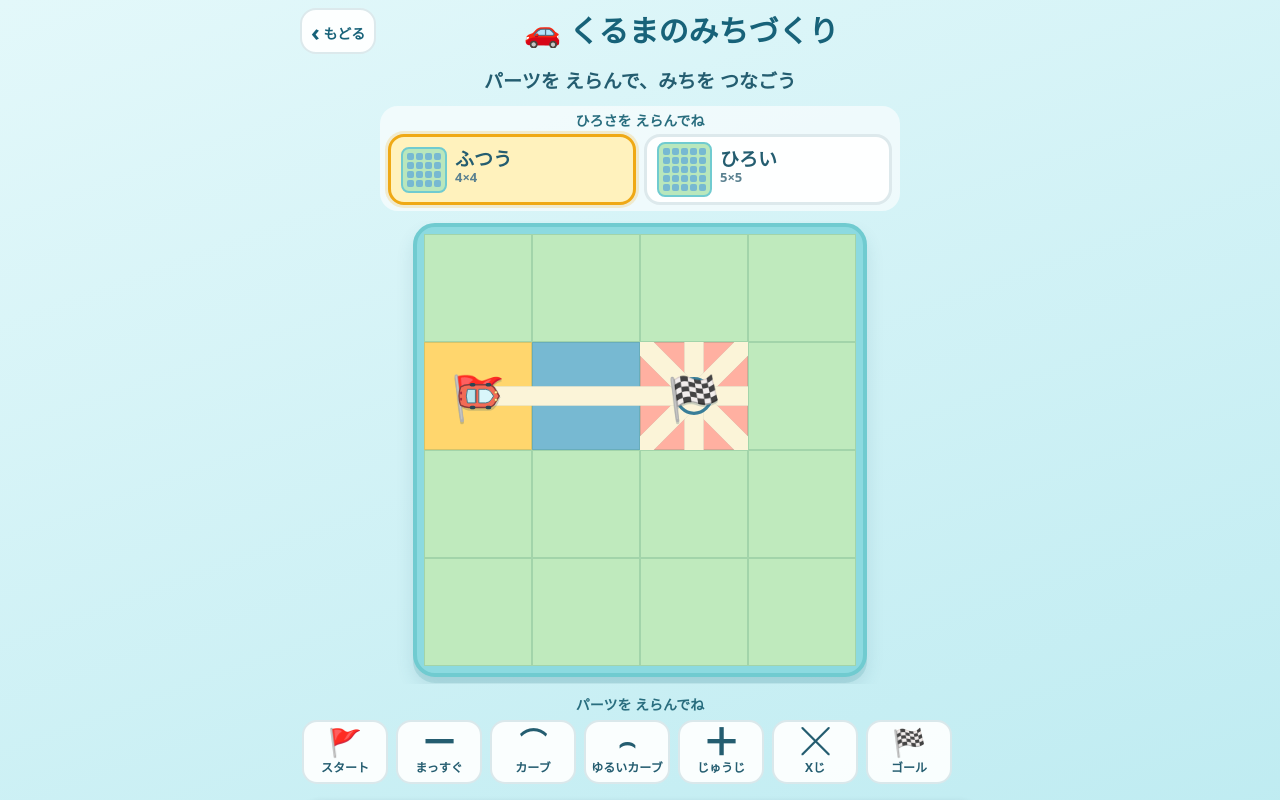
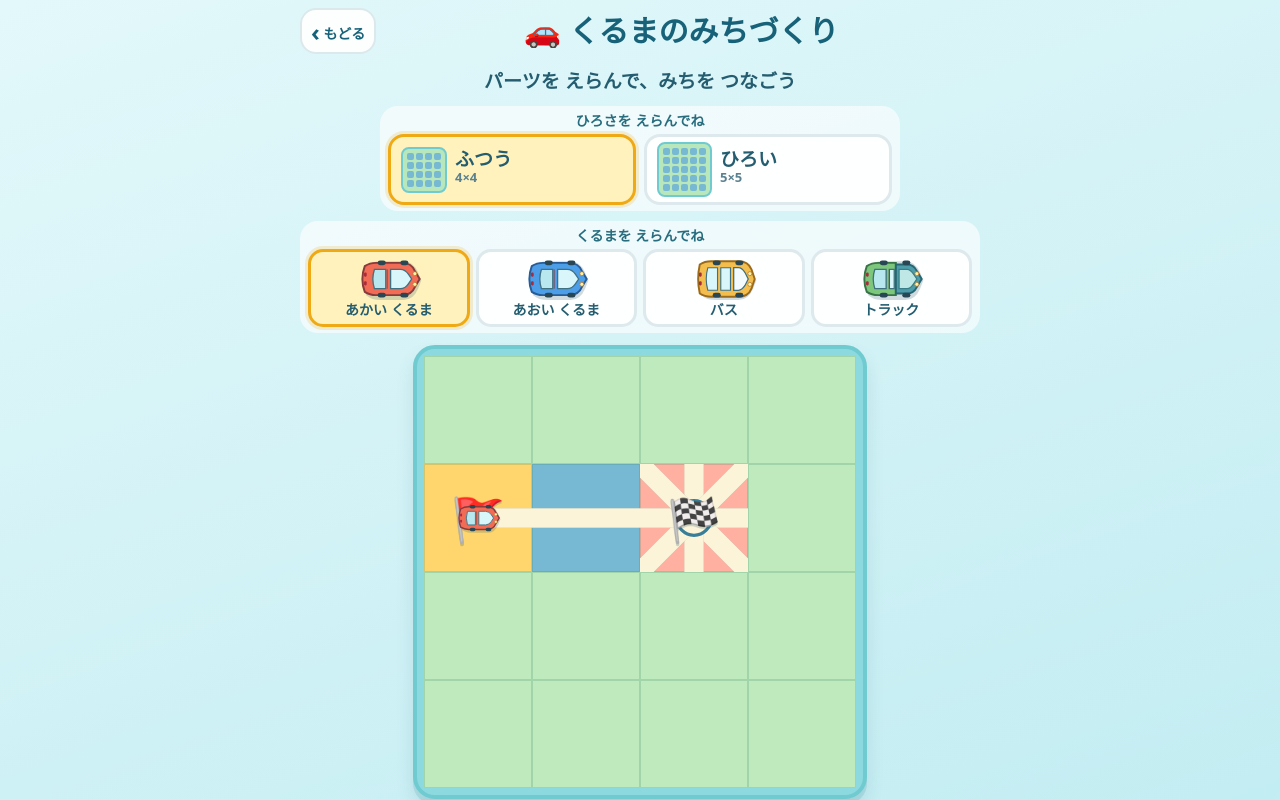
Before and after one commit to KoheiKasahara/kids-playground, a React (Vite) app: page /games/car-road-builder in a window 1280 px wide. Shown: the top 800 px of the page. Built offline with nearby package versions, Linux system fonts and the light colour scheme.

Commit message:
feat(car-road): add selectable vehicle types (#372)

```diff
--- a/src/games/car-road-builder/CarRoadBoard.tsx
+++ b/src/games/car-road-builder/CarRoadBoard.tsx
@@ -3,6 +3,8 @@ import type { RouteSample } from './routeModel'
 import { connectionsForPart, createPlacedPart, PART_DEFINITIONS, type PartKind } from './partDefinitions'
 import type { Board, BoardCell } from './boardModel'
 import { getPathSpec, pathSpecToSvgPath } from './roadGeometry'
+import CarVisual from './CarVisual'
+import type { VehicleId } from './vehicleDefinitions'
 import styles from './CarRoadBuilder.module.css'
 
 export type CarRoadBoardProps = {
@@ -20,6 +22,7 @@ export type CarRoadBoardProps = {
   carSample?: RouteSample | null
   carAtStart?: Readonly<{ x: number; y: number }> | null
   carAngle?: number
+  vehicleId?: VehicleId
 }
 
 function RoadPartVisual({ part }: { part: Readonly<{ kind: PartKind; rotationStep: number }> }) {
@@ -44,46 +47,12 @@ function RoadPartVisual({ part }: { part: Readonly<{ kind: PartKind; rotationSte
   )
 }
 
-/**
- * Top-down car artwork with an explicit canonical heading.
- *
- * The nose points right (E) when the SVG is unrotated. The route sample uses
- * the same screen-coordinate convention, so rotating this one visual by the
- * sample tangent keeps the front aligned for every cardinal and diagonal
- * direction without per-direction corrections.
- */
-function CarVisual() {
-  return (
-    <svg
-      className={styles.carSvg}
-      data-testid="car-visual"
-      data-front-direction="E"
-      viewBox="-20 -13 40 26"
-      aria-hidden="true"
-    >
-      <path className={styles.carShadow} d="M-14-9 Q-18 0-14 9 Q-11 12-5 12 H9 Q15 12 18 5 L20 0 18-5 Q15-12 9-12 H-5 Q-11-12-14-9Z" />
-      <path className={styles.carBody} d="M-15-8 Q-12-10-8-10 H8 Q14-10 16-5 L19 0 16 5 Q14 10 8 10 H-8 Q-12 10-15 8 Q-18 0-15-8Z" />
-      <path className={styles.carRearWindow} d="M-9-6 H-2 V6 H-9 Q-11 0-9-6Z" />
-      <path className={styles.carFrontWindshield} d="M1-6 H7 Q10-6 12-3 L14 0 12 3 Q10 6 7 6 H1Z" />
-      <path className={styles.carCenterLine} d="M-1-6 V6" />
-      <rect className={styles.carWheel} x="-7" y="-11.5" width="5" height="3" rx="1.5" />
-      <rect className={styles.carWheel} x="7" y="-11.5" width="5" height="3" rx="1.5" />
-      <rect className={styles.carWheel} x="-7" y="8.5" width="5" height="3" rx="1.5" />
-      <rect className={styles.carWheel} x="7" y="8.5" width="5" height="3" rx="1.5" />
-      <circle className={styles.carHeadlight} cx="16" cy="-3.3" r="1.25" />
-      <circle className={styles.carHeadlight} cx="16" cy="3.3" r="1.25" />
-      <rect className={styles.carTailLight} x="-15.5" y="-4" width="1.7" height="2.6" rx=".7" />
-      <rect className={styles.carTailLight} x="-15.5" y="1.4" width="1.7" height="2.6" rx=".7" />
-    </svg>
-  )
-}
-
 function cellLabel(cell: BoardCell): string {
   const location = `${cell.row + 1}ぎょう ${cell.col + 1}れつ`
   return cell.kind ? `${PART_DEFINITIONS[cell.kind].label}、${location}` : `あきセル、${location}`
 }
 
-export default function CarRoadBoard({ board, boardRef, selectedCellId = null, draggingCellId = null, running = false, onCellClick, onCellPointerDown, onCellPointerMove, onCellPointerUp, onCellPointerCancel, dropPreview = null, carSample = null, carAtStart = null, carAngle = 0 }: CarRoadBoardProps) {
+export default function CarRoadBoard({ board, boardRef, selectedCellId = null, draggingCellId = null, running = false, onCellClick, onCellPointerDown, onCellPointerMove, onCellPointerUp, onCellPointerCancel, dropPreview = null, carSample = null, carAtStart = null, carAngle = 0, vehicleId = 'red-car' }: CarRoadBoardProps) {
   return (
     <div className={styles.boardFrame} data-testid="car-road-board" aria-label="みちの ばんめん">
       <div
@@ -144,7 +113,7 @@ export default function CarRoadBoard({ board, boardRef, selectedCellId = null, d
               '--car-angle': `${carSample ? Math.atan2(carSample.tangent.y, carSample.tangent.x) : carAngle}rad`,
             } as CSSProperties}
           >
-            <CarVisual />
+            <CarVisual vehicleId={vehicleId} />
           </span>
         )}
       </div>
--- a/src/games/car-road-builder/CarRoadBuilder.module.css
+++ b/src/games/car-road-builder/CarRoadBuilder.module.css
@@ -154,6 +154,66 @@
   text-align: left;
 }
 
+.vehiclePicker {
+  flex: 0 0 auto;
+  width: min(100%, 680px);
+  margin: 0 auto;
+  padding: 4px 8px 6px;
+  border-radius: 18px;
+  background: rgba(255, 255, 255, .62);
+}
+
+.vehiclePickerTitle {
+  margin: 0 0 4px;
+  color: #286d7e;
+  font-size: 14px;
+  font-weight: 900;
+  text-align: center;
+}
+
+.vehicleOptions {
+  display: grid;
+  grid-template-columns: repeat(4, minmax(0, 1fr));
+  gap: 6px;
+}
+
+.vehicleOption {
+  display: flex;
+  min-width: 0;
+  min-height: 78px;
+  flex-direction: column;
+  align-items: center;
+  justify-content: center;
+  gap: 2px;
+  padding: 4px 3px;
+  border: 3px solid rgba(23, 98, 121, .14);
+  border-radius: 15px;
+  background: rgba(255, 255, 255, .92);
+  color: #245d70;
+  font: inherit;
+  font-weight: 900;
+  cursor: pointer;
+  touch-action: manipulation;
+}
+
+.vehicleOptionSelected {
+  border-color: #efa915;
+  background: #fff2bd;
+  box-shadow: 0 0 0 3px rgba(239, 169, 21, .2);
+}
+
+.vehicleOption:disabled { cursor: not-allowed; opacity: .48; }
+
+.vehiclePreview {
+  display: grid;
+  width: min(100%, 84px);
+  height: 42px;
+  place-items: center;
+}
+
+.vehiclePreview .carSvg { width: 78px; height: 42px; }
+.vehicleOptionLabel { max-width: 100%; overflow: hidden; font-size: clamp(11px, 2.8vw, 14px); line-height: 1.15; text-overflow: ellipsis; white-space: nowrap; }
+
 .boardScroll {
   display: flex;
   flex: 1 1 auto;
@@ -269,8 +329,16 @@
 .carSvg { display: block; width: 100%; height: 100%; overflow: visible; }
 .carShadow { fill: rgba(26, 78, 94, .2); transform: translate(0, 1px); }
 .carBody { fill: #f26b55; stroke: #873b3b; stroke-width: 1.2; }
+.carBodyRed { fill: #f26b55; }
+.carBodyBlue { fill: #4c9ee8; stroke: #285c96; }
+.carBodyBus { fill: #f4be4f; stroke: #9b6b1c; }
+.carBodyTruck { fill: #7dc77d; stroke: #397447; }
+.truckCargo { fill: #4e9caa; stroke: #276673; stroke-width: 1.2; }
+.truckCargoDetail { fill: #bfe7e5; stroke: #397e86; stroke-width: .8; }
 .carRearWindow { fill: #b9e7ef; stroke: #3f7181; stroke-width: .8; }
 .carFrontWindshield { fill: #d9f6fa; stroke: #3f7181; stroke-width: .8; }
+.busWindow { fill: #d9f6fa; stroke: #3f7181; stroke-width: .7; }
+.busFrontWindow { fill: #f4fbff; stroke: #3f7181; stroke-width: .8; }
 .carCenterLine { fill: none; stroke: rgba(135, 59, 59, .55); stroke-width: .8; }
 .carWheel { fill: #284653; }
 .carHeadlight { fill: #fff4a8; stroke: #b9752d; stroke-width: .5; }
--- a/src/games/car-road-builder/CarRoadBuilderPlay.tsx
+++ b/src/games/car-road-builder/CarRoadBuilderPlay.tsx
@@ -4,6 +4,7 @@ import { useNavigate } from 'react-router-dom'
 import BigButton from '../../components/BigButton'
 import CarRoadBoard from './CarRoadBoard'
 import PartPalette from './PartPalette'
+import VehiclePicker from './VehiclePicker'
 import {
   canPlacePart,
   createBoard,
@@ -20,6 +21,7 @@ import { createPlacedPart, PART_DEFINITIONS, type PartKind } from './partDefinit
 import { directionAngle } from './direction'
 import { buildRoute, routeStatusLabel, sampleRouteProgress, type CarRoute } from './routeModel'
 import { playCorrectSound } from '../../utils/quizSound'
+import type { VehicleId } from './vehicleDefinitions'
 import styles from './CarRoadBuilder.module.css'
 
 type StageId = 'normal' | 'wide'
@@ -81,6 +83,7 @@ export default function CarRoadBuilderPlay() {
   const navigate = useNavigate()
   const [board, setBoard] = useState<Board>(createDemoBoard)
   const [stageId, setStageId] = useState<StageId>('normal')
+  const [vehicleId, setVehicleId] = useState<VehicleId>('red-car')
   const [selectedCellId, setSelectedCellId] = useState<string | null>(null)
   const [selectedKind, setSelectedKind] = useState<PartKind | null>(null)
   const [draggingCellId, setDraggingCellId] = useState<string | null>(null)
@@ -425,6 +428,12 @@ export default function CarRoadBuilderPlay() {
     setStatus(`${STAGES[nextStageId].label}の ばんめんだよ。みちを つなごう`)
   }, [running, stageId])
 
+  const handleVehicleSelect = useCallback((nextVehicleId: VehicleId) => {
+    if (running || nextVehicleId === vehicleId) return
+    setVehicleId(nextVehicleId)
+    setStatus('くるまを えらんだよ。しゅっぱつ してみよう')
+  }, [running, vehicleId])
+
   return (
     <main className={`${styles.page} ${phase === 'cleared' ? styles.cleared : ''}`} data-phase={phase}>
         <header className={styles.header}>
@@ -463,6 +472,12 @@ export default function CarRoadBuilderPlay() {
           </div>
         </section>
 
+        <VehiclePicker
+          selectedVehicleId={vehicleId}
+          disabled={running}
+          onSelect={handleVehicleSelect}
+        />
+
         <section className={styles.boardScroll} aria-label="みちのエリア">
           <div className={styles.boardSizer}>
             <CarRoadBoard
@@ -480,6 +495,7 @@ export default function CarRoadBuilderPlay() {
               carSample={carSample}
               carAtStart={carSample ? null : carAtStart}
               carAngle={route.startDirection ? directionAngle(route.startDirection) : 0}
+              vehicleId={vehicleId}
             />
           </div>
         </section>
--- /dev/null
+++ b/src/games/car-road-builder/CarVisual.tsx
@@ -0,0 +1,62 @@
+import styles from './CarRoadBuilder.module.css'
+import { getVehicleDefinition, type VehicleId } from './vehicleDefinitions'
+
+type CarVisualProps = Readonly<{
+  vehicleId?: VehicleId
+  className?: string
+}>
+
+export default function CarVisual({ vehicleId = 'red-car', className }: CarVisualProps) {
+  const vehicle = getVehicleDefinition(vehicleId)
+  const bodyClassName = styles[vehicle.bodyClassName]
+
+  return (
+    <svg
+      className={`${styles.carSvg} ${className ?? ''}`.trim()}
+      data-testid="car-visual"
+      data-vehicle-id={vehicle.id}
+      data-front-direction="E"
+      viewBox="-20 -13 40 26"
+      aria-hidden="true"
+    >
+      <path className={styles.carShadow} d="M-14-9 Q-18 0-14 9 Q-11 12-5 12 H9 Q15 12 18 5 L20 0 18-5 Q15-12 9-12 H-5 Q-11-12-14-9Z" />
+      {vehicle.id === 'bus' ? (
+        <path className={`${styles.carBody} ${bodyClassName}`} d="M-15-9 Q-12-11-8-11 H9 Q15-11 17-6 L19 0 17 6 Q15 11 9 11 H-8 Q-12 11-15 9 Q-17 0-15-9Z" />
+      ) : vehicle.id === 'truck' ? (
+        <>
+          <path className={`${styles.carBody} ${bodyClassName}`} d="M-15-8 Q-12-10-8-10 H3 V10 H-8 Q-12 10-15 8 Q-18 0-15-8Z" />
+          <path className={styles.truckCargo} d="M3-9 H10 Q14-9 16-5 L19 0 16 5 Q14 9 10 9 H3Z" />
+        </>
+      ) : (
+        <path className={`${styles.carBody} ${bodyClassName}`} d="M-15-8 Q-12-10-8-10 H8 Q14-10 16-5 L19 0 16 5 Q14 10 8 10 H-8 Q-12 10-15 8 Q-18 0-15-8Z" />
+      )}
+      {vehicle.id === 'bus' ? (
+        <>
+          <path className={styles.busWindow} d="M-10-7 H-4 V7 H-10 Q-12 0-10-7Z" />
+          <path className={styles.busWindow} d="M-2-7 H4 V7 H-2Z" />
+          <path className={styles.busFrontWindow} d="M6-7 H9 Q11-7 13-4 L15 0 13 4 Q11 7 9 7 H6Z" />
+        </>
+      ) : vehicle.id === 'truck' ? (
+        <>
+          <path className={styles.carRearWindow} d="M-10-6 H-3 V6 H-10 Q-12 0-10-6Z" />
+          <path className={styles.carFrontWindshield} d="M-1-6 H2 V6 H-1Z" />
+          <path className={styles.truckCargoDetail} d="M5-6 H10 Q12-6 14-3 L16 0 14 3 Q12 6 10 6 H5Z" />
+        </>
+      ) : (
+        <>
+          <path className={styles.carRearWindow} d="M-9-6 H-2 V6 H-9 Q-11 0-9-6Z" />
+          <path className={styles.carFrontWindshield} d="M1-6 H7 Q10-6 12-3 L14 0 12 3 Q10 6 7 6 H1Z" />
+        </>
+      )}
+      {vehicle.id !== 'bus' && <path className={styles.carCenterLine} d="M-1-6 V6" />}
+      <rect className={styles.carWheel} x="-7" y="-11.5" width="5" height="3" rx="1.5" />
+      <rect className={styles.carWheel} x="7" y="-11.5" width="5" height="3" rx="1.5" />
+      <rect className={styles.carWheel} x="-7" y="8.5" width="5" height="3" rx="1.5" />
+      <rect className={styles.carWheel} x="7" y="8.5" width="5" height="3" rx="1.5" />
+      <circle className={styles.carHeadlight} cx="16" cy="-3.3" r="1.25" />
+      <circle className={styles.carHeadlight} cx="16" cy="3.3" r="1.25" />
+      <rect className={styles.carTailLight} x="-15.5" y="-4" width="1.7" height="2.6" rx=".7" />
+      <rect className={styles.carTailLight} x="-15.5" y="1.4" width="1.7" height="2.6" rx=".7" />
+    </svg>
+  )
+}
--- /dev/null
+++ b/src/games/car-road-builder/VehiclePicker.tsx
@@ -0,0 +1,37 @@
+import type { VehicleId } from './vehicleDefinitions'
+import { VEHICLE_DEFINITIONS } from './vehicleDefinitions'
+import CarVisual from './CarVisual'
+import styles from './CarRoadBuilder.module.css'
+
+type VehiclePickerProps = Readonly<{
+  selectedVehicleId: VehicleId
+  disabled?: boolean
+  onSelect: (vehicleId: VehicleId) => void
+}>
+
+export default function VehiclePicker({ selectedVehicleId, disabled = false, onSelect }: VehiclePickerProps) {
+  return (
+    <section className={styles.vehiclePicker} aria-label="くるまを えらぶ">
+      <p className={styles.vehiclePickerTitle}>くるまを えらんでね</p>
+      <div className={styles.vehicleOptions} role="group" aria-label="くるま選択">
+        {VEHICLE_DEFINITIONS.map((vehicle) => (
+          <button
+            key={vehicle.id}
+            type="button"
+            className={`${styles.vehicleOption} ${selectedVehicleId === vehicle.id ? styles.vehicleOptionSelected : ''}`}
+            aria-label={vehicle.label}
+            aria-pressed={selectedVehicleId === vehicle.id}
+            data-vehicle-id={vehicle.id}
+            disabled={disabled}
+            onClick={() => onSelect(vehicle.id)}
+          >
+            <span className={styles.vehiclePreview} aria-hidden="true">
+              <CarVisual vehicleId={vehicle.id} />
+            </span>
+            <span className={styles.vehicleOptionLabel}>{vehicle.label}</span>
+          </button>
+        ))}
+      </div>
+    </section>
+  )
+}
--- a/src/games/car-road-builder/types.ts
+++ b/src/games/car-road-builder/types.ts
@@ -5,3 +5,4 @@ export type { PartKind, PartDefinition, PlacedPart } from './partDefinitions'
 export type { Board, BoardCell, BoardSize, CellCoordinate, PartPlacement } from './boardModel'
 export type { Point, Vector, PathSpec } from './roadGeometry'
 export type { CarRoute, RouteOptions, RouteSample, RouteSegment, RouteStopReason } from './routeModel'
+export type { VehicleDefinition, VehicleId } from './vehicleDefinitions'
--- /dev/null
+++ b/src/games/car-road-builder/vehicleDefinitions.ts
@@ -0,0 +1,18 @@
+export type VehicleId = 'red-car' | 'blue-car' | 'bus' | 'truck'
+
+export type VehicleDefinition = Readonly<{
+  id: VehicleId
+  label: string
+  bodyClassName: string
+}>
+
+export const VEHICLE_DEFINITIONS: ReadonlyArray<VehicleDefinition> = [
+  { id: 'red-car', label: 'あかい くるま', bodyClassName: 'carBodyRed' },
+  { id: 'blue-car', label: 'あおい くるま', bodyClassName: 'carBodyBlue' },
+  { id: 'bus', label: 'バス', bodyClassName: 'carBodyBus' },
+  { id: 'truck', label: 'トラック', bodyClassName: 'carBodyTruck' },
+]
+
+export function getVehicleDefinition(id: VehicleId): VehicleDefinition {
+  return VEHICLE_DEFINITIONS.find((vehicle) => vehicle.id === id) ?? VEHICLE_DEFINITIONS[0]
+}
```
Also changed, not shown: 2 other files (tests, documents, lock files or other folders).
